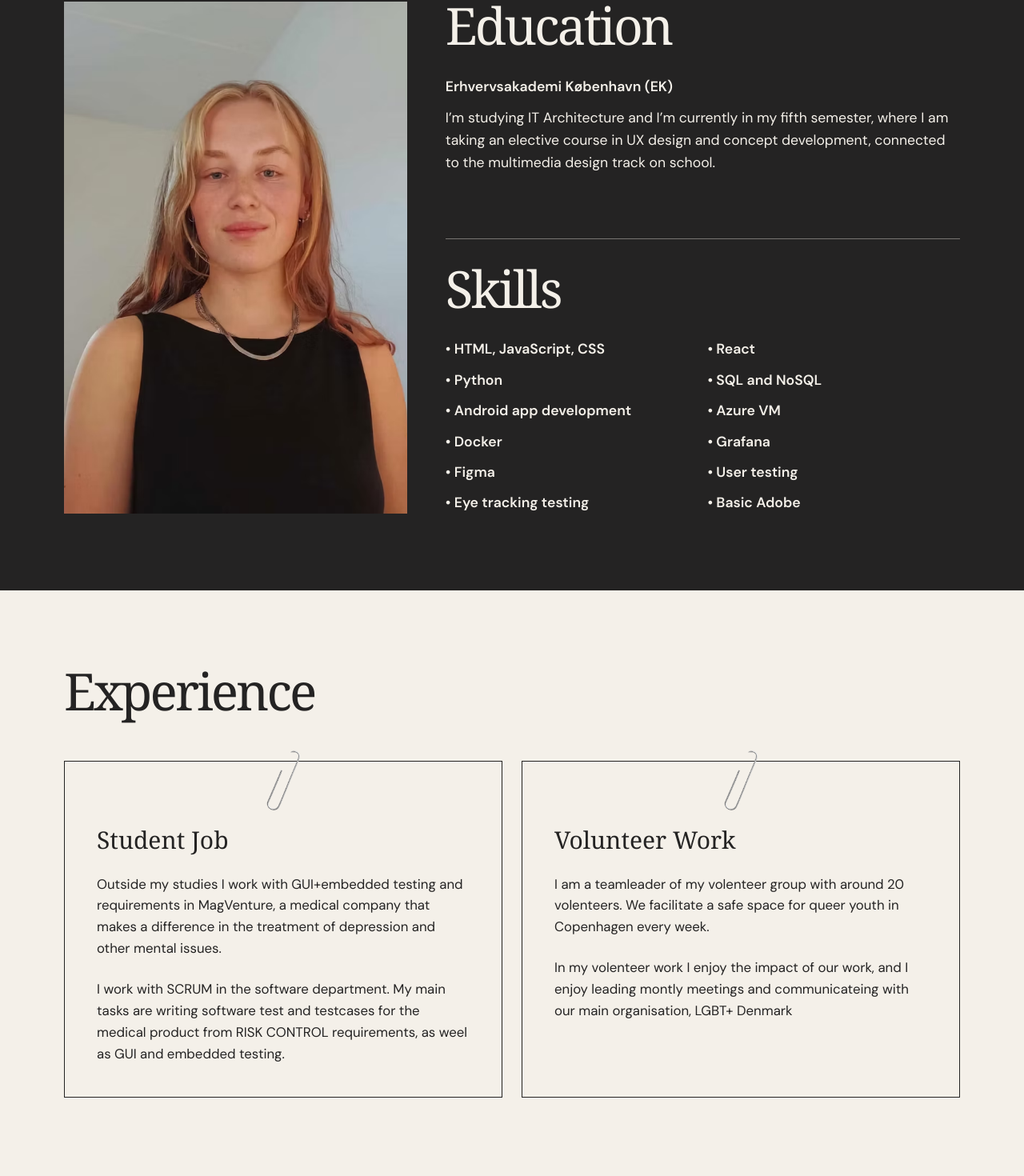
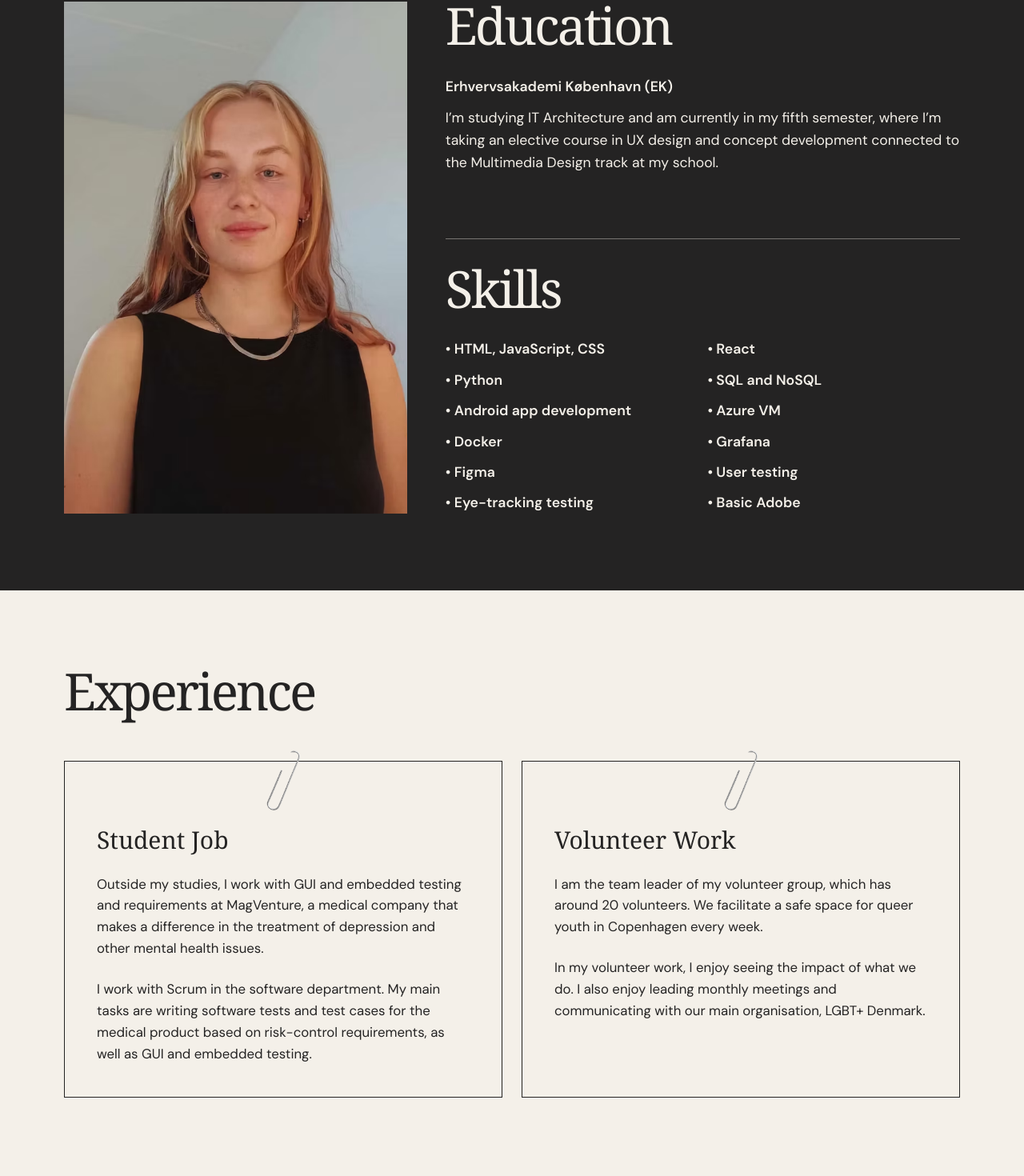
Before and after one commit to unicornfarm5/portfolio, a React (Vite) app: page / in a window 1280 px wide. Shown: the part 1052-2522 px from the top of the page at 80% size. Built offline with nearby package versions, Linux system fonts and the light colour scheme.

Commit message:
spelling check was needed upsie

```diff
--- a/components/About.jsx
+++ b/components/About.jsx
@@ -9,7 +9,7 @@ const skills = [
   'Grafana',
   'Figma',
   'User testing',
-  'Eye tracking testing',
+  'Eye-tracking testing',
   'Basic Adobe',
 ]
 
@@ -29,7 +29,7 @@ export function About() {
           <div className="pt-8">
             <h2 className="section-title mb-8">Education</h2>
             <p className="education-institution mb-3">Erhvervsakademi København (EK)</p>
-            <p className="education-copy max-w-2xl">I’m studying IT Architecture and I’m currently in my fifth semester, where I am taking an elective course in UX design and concept development, connected to the multimedia design track on school.</p>
+            <p className="education-copy max-w-2xl">I’m studying IT Architecture and am currently in my fifth semester, where I’m taking an elective course in UX design and concept development connected to the Multimedia Design track at my school.</p>
           </div>
 
           <div id="skills" className="mt-20 border-t border-[#f4f0e9]/40 pt-8">
--- a/components/Experience.jsx
+++ b/components/Experience.jsx
@@ -8,10 +8,10 @@ export function Experience() {
 					<h3 className="mb-6 text-3xl">Student Job</h3>
 					<div className="body-copy">
 						<p>
-							Outside my studies I work with GUI+embedded testing and requirements in MagVenture, a medical company that makes a difference in the treatment of depression and other mental issues.
+							Outside my studies, I work with GUI and embedded testing and requirements at MagVenture, a medical company that makes a difference in the treatment of depression and other mental health issues.
 						</p>
 						<p className="mt-6">
-							I work with SCRUM in the software department. My main tasks are writing software test and testcases for the medical product from RISK CONTROL requirements, as weel as GUI and embedded testing.
+							I work with Scrum in the software department. My main tasks are writing software tests and test cases for the medical product based on risk-control requirements, as well as GUI and embedded testing.
 						</p>
 					</div>
 				</article>
@@ -21,10 +21,10 @@ export function Experience() {
 					<h3 className="mb-6 text-3xl">Volunteer Work</h3>
 					<div className="body-copy">
 						<p>
-							I am a teamleader of my volenteer group with around 20 volenteers. We facilitate a safe space for queer youth in Copenhagen every week.
+							I am the team leader of my volunteer group, which has around 20 volunteers. We facilitate a safe space for queer youth in Copenhagen every week.
 						</p>
 						<p className="mt-6">
-							In my volenteer work I enjoy the impact of our work, and I enjoy leading montly meetings and communicateing with our main organisation, LGBT+ Denmark
+							In my volunteer work, I enjoy seeing the impact of what we do. I also enjoy leading monthly meetings and communicating with our main organisation, LGBT+ Denmark.
 						</p>
 					</div>
 				</article>
--- a/components/HowIWorkSection.jsx
+++ b/components/HowIWorkSection.jsx
@@ -1,6 +1,6 @@
 const principles = [
   ['01', 'I enjoy working data-driven and in teams to solve problems.'],
-  ['02', 'I am often described as detail oriented, with an overview of the whole picture.'],
+  ['02', 'I am often described as detail-oriented, with an overview of the whole picture.'],
   ['03', 'I like to work systematically and know what the next step is.'],
 ]
 
--- a/components/InternshipSection.jsx
+++ b/components/InternshipSection.jsx
@@ -3,8 +3,8 @@ export function InternshipSection() {
     <section className="section-wrap py-24">
       <p className="eyebrow mb-6">February-June 2027 · 20 weeks</p>
       <h2 className="section-title max-w-4xl">I am looking for an internship in or around Copenhagen</h2>
-      <p className="body-copy mt-8 max-w-xl">I am looking for an internship in or around Copenhagen from january-june (20 weeks) 2027, if you think your workplace chould be a interested, please dont hesitate to contact me.</p>
-      <p className="body-copy mt-8 max-w-xl">I whould like to meet for coffee to see if its a match (Or just meet, I dont really like coffee :)</p>
+      <p className="body-copy mt-8 max-w-xl">I am looking for an internship in or around Copenhagen from February to June 2027 (20 weeks). If you think your workplace could be of interest, please don&apos;t hesitate to contact me.</p>
+      <p className="body-copy mt-8 max-w-xl">I&apos;d like to meet for coffee to see if it&apos;s a match (or just meet; I don&apos;t really like coffee).</p>
     </section>
   )
 }
--- a/components/ProjectImage.jsx
+++ b/components/ProjectImage.jsx
@@ -16,13 +16,13 @@ export function ProjectImage({ src, alt }) {
 
   return (
     <>
-      <button type="button" onClick={() => setIsOpen(true)} aria-label={`Open larger view of ${alt}`} className="group block w-full cursor-zoom-in overflow-hidden text-left">
+      <button type="button" onClick={() => setIsOpen(true)} aria-label={`Open a larger view of ${alt}`} className="group block w-full cursor-zoom-in overflow-hidden text-left">
         <img src={src} alt={alt} className="aspect-[4/3] w-full object-cover transition duration-500 group-hover:scale-105" />
       </button>
 
       {isOpen && (
         <div role="dialog" aria-modal="true" aria-label={`Larger view of ${alt}`} className="fixed inset-0 z-[60] flex items-center justify-center bg-[#242323]/90 p-6" onClick={() => setIsOpen(false)}>
-          <button type="button" onClick={() => setIsOpen(false)} aria-label="Close larger image" className="absolute right-6 top-6 text-4xl leading-none text-[#f4f0e9]">&times;</button>
+          <button type="button" onClick={() => setIsOpen(false)} aria-label="Close larger image view" className="absolute right-6 top-6 text-4xl leading-none text-[#f4f0e9]">&times;</button>
           <img src={src} alt={alt} className="max-h-[90vh] max-w-[92vw] object-contain" onClick={(event) => event.stopPropagation()} />
         </div>
       )}
--- a/data/projects.json
+++ b/data/projects.json
@@ -2,7 +2,7 @@
   {
     "id": "savetheearth",
     "title": "Developing an app for learning: SaveTheEarth",
-    "description": "On second semester, my group and I developed a MVP for a learning app with a game ready to be integrated in the lesson plan on knowledge of climate change for 5th graders in collaboration with the company CDM.",
+    "description": "On second semester, my group and I developed a MVP for a learning app with a game ready to be integrated in thea lesson plan on climate change for 5th graders in collaboration with the company CDM.",
     "images": [
       "/projects/earth_game.png",
       "/projects/image3.png",
--- a/index.html
+++ b/index.html
@@ -3,7 +3,7 @@
   <head>
     <meta charset="UTF-8" />
     <meta name="viewport" content="width=device-width, initial-scale=1.0" />
-    <meta name="description" content="Linea Moltveds portfolio inden for IT-arkitektur og UX." />
+    <meta name="description" content="Linea Moltved's portfolio in IT architecture and UX." />
     <title>Linea Moltved | IT Architecture & UX</title>
      <link rel="shortcut icon" type="image/x-icon" href="public/assets/favicon-thea.png">
   </head>
```
